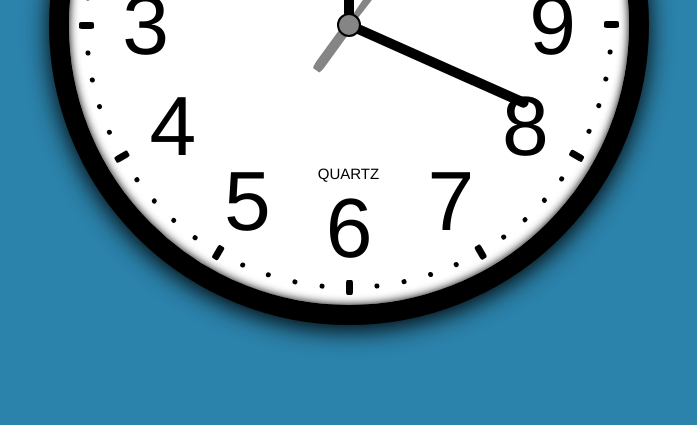
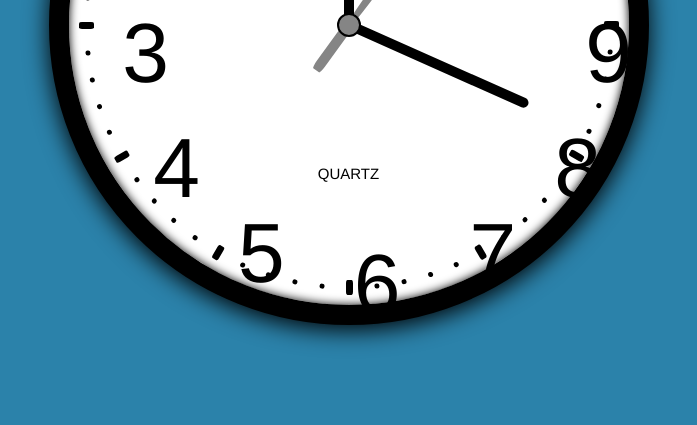
Before and after one commit to racohowskij/racohowskij.github.io, a plain HTML site: page Zegar-202/index.html in a window 1280 px wide. Shown: the part 375-800 px from the top of the page, without its empty margins (291-988 px from the left). Drawn offline with Linux system fonts and the light colour scheme.

Commit message:
Update style.css

```diff
--- a/Zegar-202/style.css
+++ b/Zegar-202/style.css
@@ -14,7 +14,7 @@ body {
     height: 100vh;
     overflow: hidden;
     font-size: 84px;
-    font-weight: 500;
+    font-weight: 400;
     color: var(--main-color);
 }
 
@@ -49,8 +49,8 @@ body {
 
 .number {
     position: absolute;
-    width: 90%;
-    height: 90%;
+    width: 100%;
+    height: 100%;
     text-align: center;
     transform: rotate(calc(var(--i) * -30deg));
 }
```
